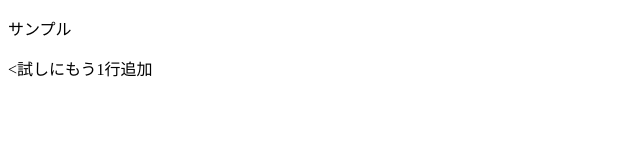
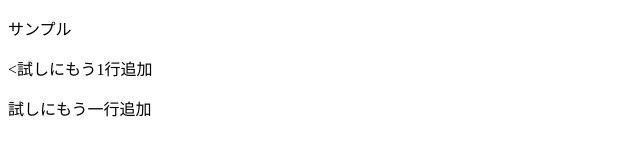
Before and after one commit to okegawa-saitama/html-test, a plain HTML site: page index.html in a window 1280 px wide. Shown: the whole page, without its empty margins (0-640 px from the left). Drawn offline with Linux system fonts and the light colour scheme.

Commit message:
段落を追加

```diff
--- a/index.html
+++ b/index.html
@@ -7,5 +7,6 @@
     <body>
         <p>サンプル</p>
         <p><試しにもう1行追加 </p>
+        <p>試しにもう一行追加</p>
     </body>
 </html>
```
